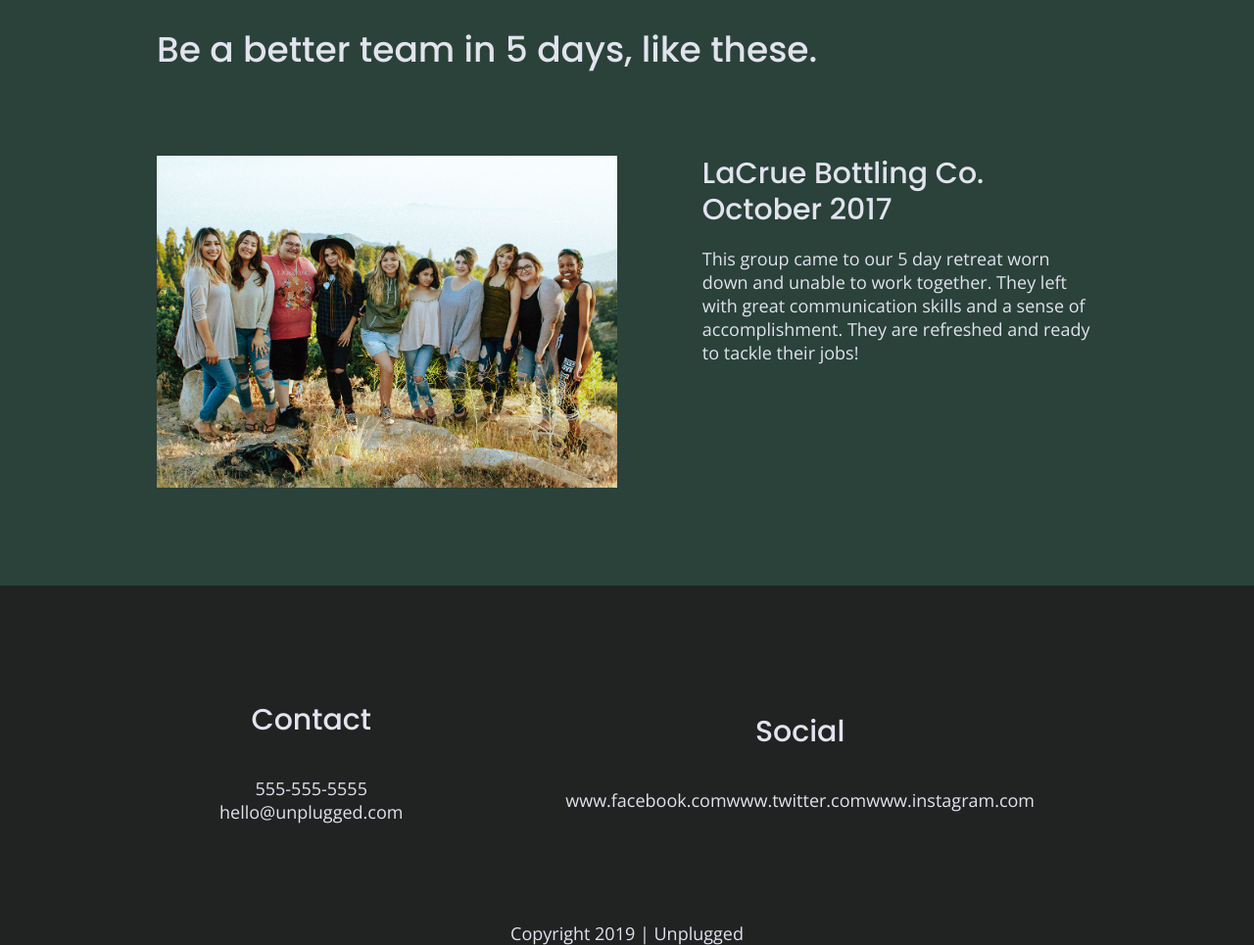
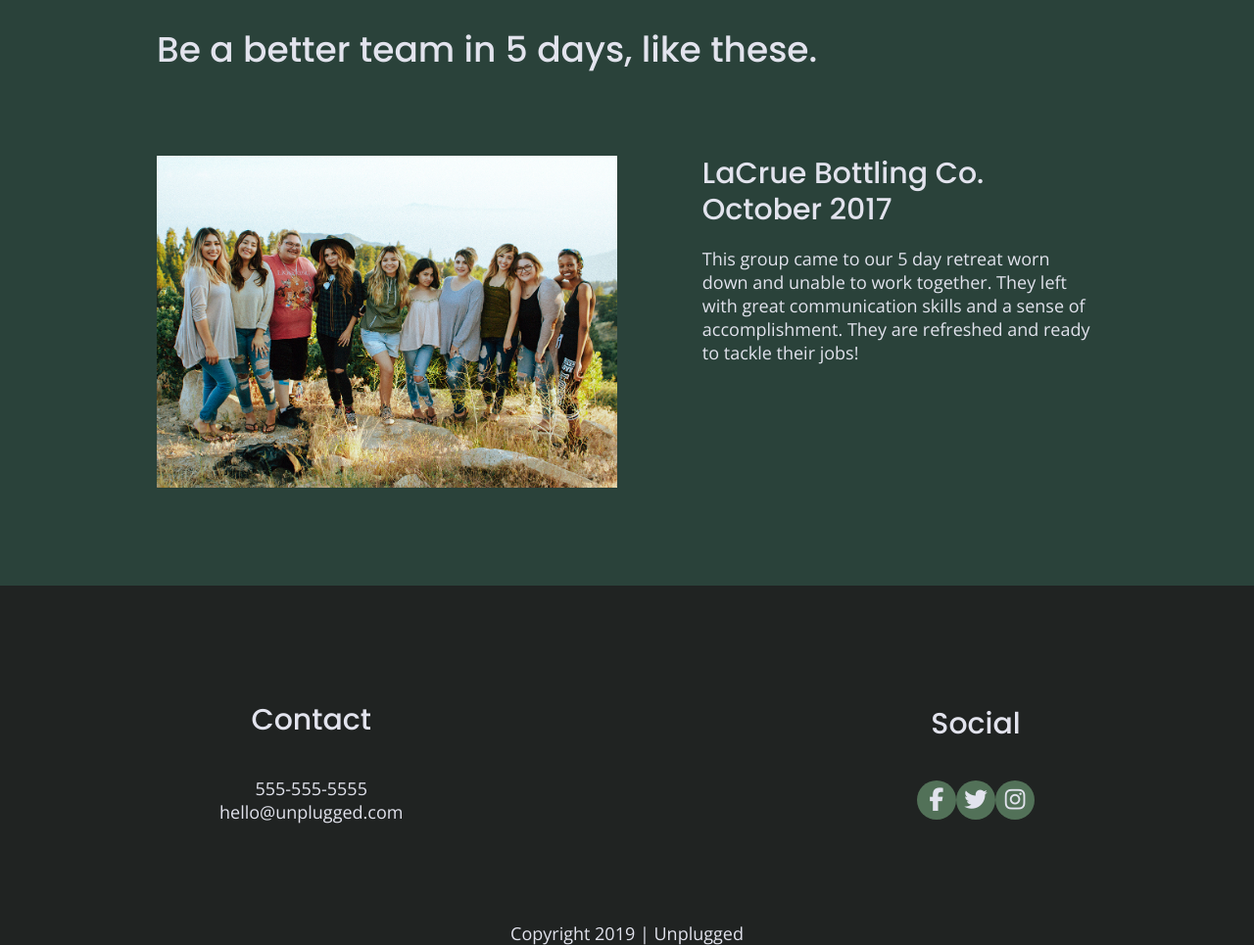
Before and after one commit to krflack/unplugged-retreat, a website built with Parcel: page index.html in a window 1280 px wide. Shown: the part 1966-2931 px from the top of the page at 98% size. Built offline with nearby package versions, Linux system fonts and the light colour scheme.

Commit message:
Added and styled social icons

```diff
--- a/css/main.css
+++ b/css/main.css
@@ -238,11 +238,20 @@ footer .social-icons p {
   display: flex;
   justify-content: center;
   align-items: center;
+  background-color: #527158;
+  border-radius: 50%;
+  width: 40px;
+  height: 40px;
+}
+
+.social-icons i {
+  font-size: 1.3125em;
 }
 
 footer .copyright {
   margin: 20px, 0;
 }
+
 
 /*------------------Mobile Styles - Homepage-----------------------*/
 
--- a/index.html
+++ b/index.html
@@ -168,13 +168,13 @@
         <h4>Social</h4>
         <div class="social-icons">
           <p>
-            www.facebook.com
+            <i class="fab fa-facebook-f"></i>
           </p>
           <p>
-            www.twitter.com
+            <i class="fab fa-twitter"></i>
           </p>
           <p>
-            www.instagram.com
+            <i class="fab fa-instagram"></i>
           </p>
         </div><!--social-icons-->
       </div><!--social-->
```
Also changed, not shown: about/index.html (+3 -3 lines), faq/index.html (+3 -3 lines).
